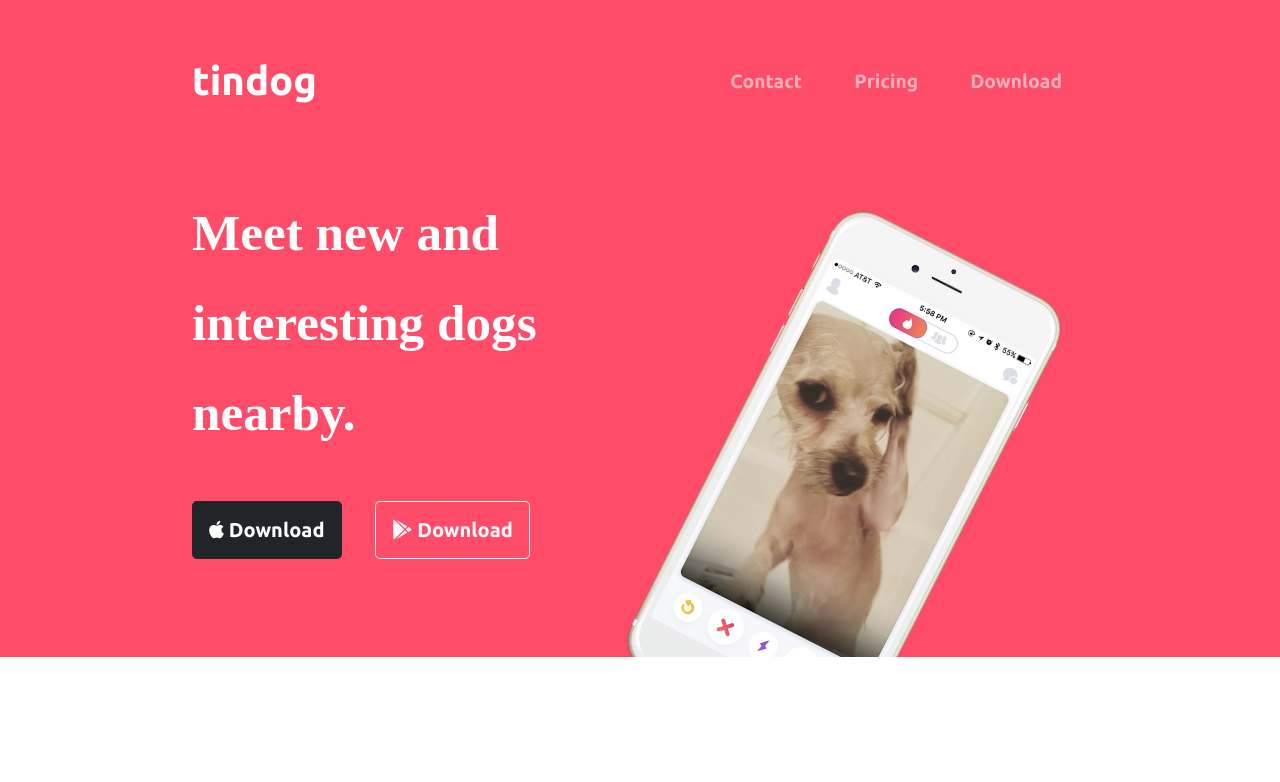
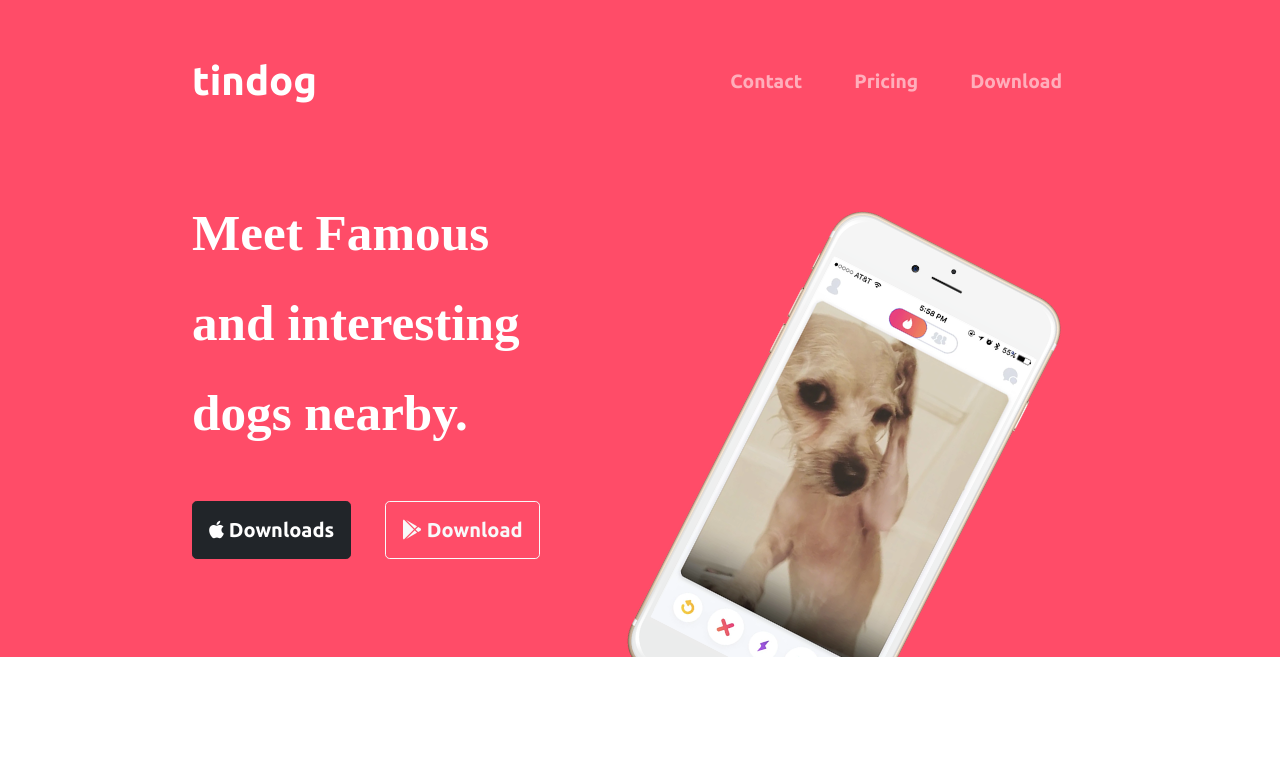
Before and after one commit to Abhiroop-Singh/Tindog-website, a plain HTML site: page index.html in a window 1280 px wide. Shown: the top 782 px of the page. Drawn offline with nearby package versions, Linux system fonts and the light colour scheme.

Commit message:
Update index.html

```diff
--- a/index.html
+++ b/index.html
@@ -68,8 +68,8 @@
         <div class="row">
 
           <div class="col-lg-6 col-md-12">
-            <h1 class="title-content">Meet new and interesting dogs nearby.</h1>
-            <button type="button" class="btn btn-dark btn-lg"><i class="fab fa-apple"></i> Download</button>
+            <h1 class="title-content">Meet Famous  and interesting dogs nearby.</h1>
+            <button type="button" class="btn btn-dark btn-lg"><i class="fab fa-apple"></i> Downloads</button>
             <button type="button" class="playstore-btn btn btn-outline-light btn-lg"><i class="fab fa-google-play"></i> Download</button>
           </div>
 
```
